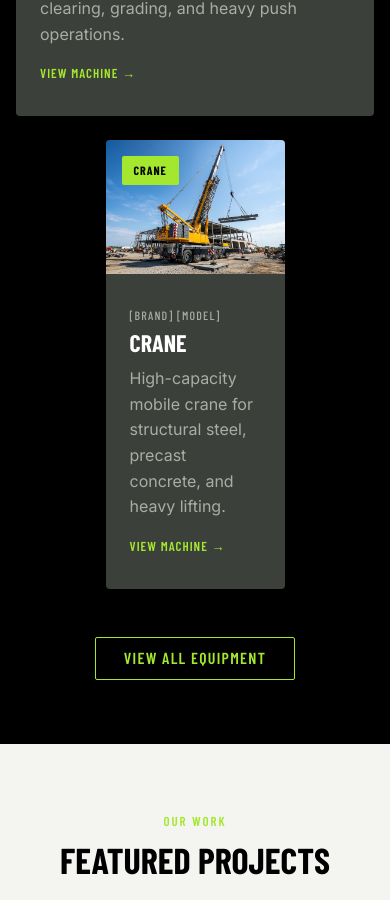
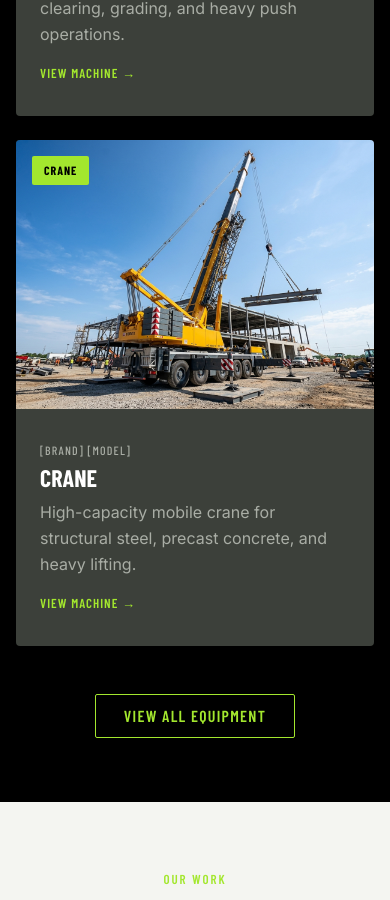
Before and after one commit to vertex7-web/Website, a React (Vite) app in the folder Frontend/: page / in a window 390 px wide. Shown: the part 4557-5457 px from the top of the page. Built offline with nearby package versions, Linux system fonts and the light colour scheme; a web font is replaced by a local one.

Commit message:
fixed last card size

```diff
--- a/Frontend/src/components/home/MachinesPreview.css
+++ b/Frontend/src/components/home/MachinesPreview.css
@@ -128,7 +128,7 @@
 
   .machines-preview__grid>.machine-card:last-child:nth-child(odd) {
     grid-column: 1 / -1;
-    max-width: 50%;
+    max-width: 100%;
     margin-inline: auto;
   }
 }
```
